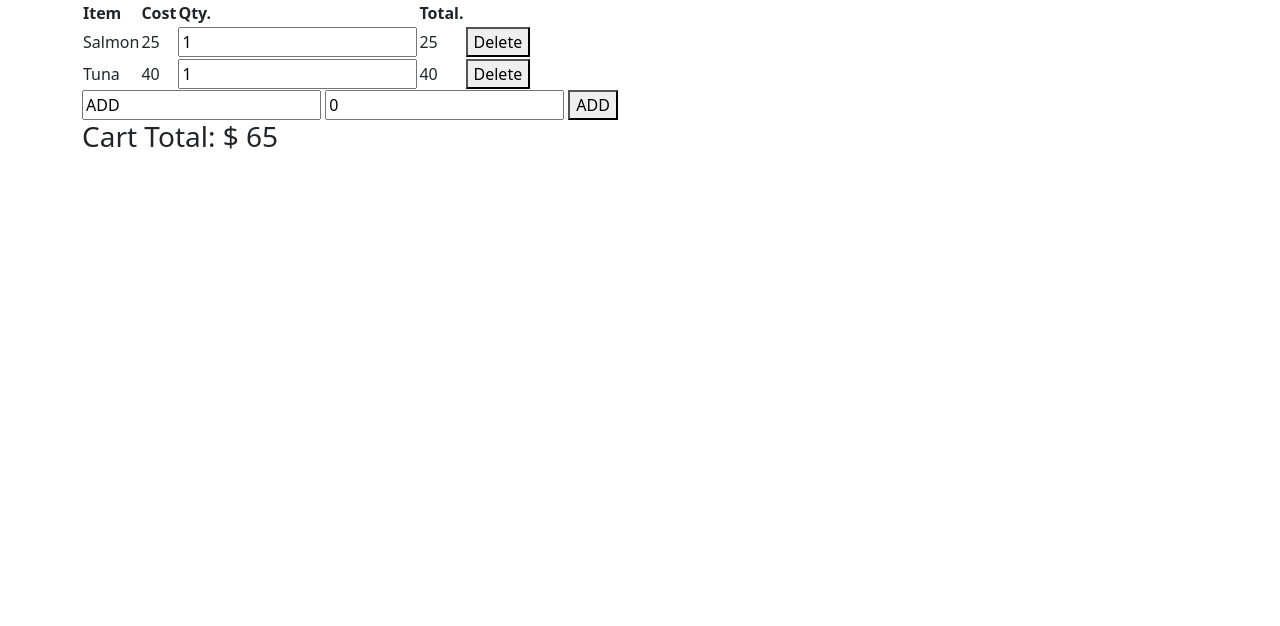
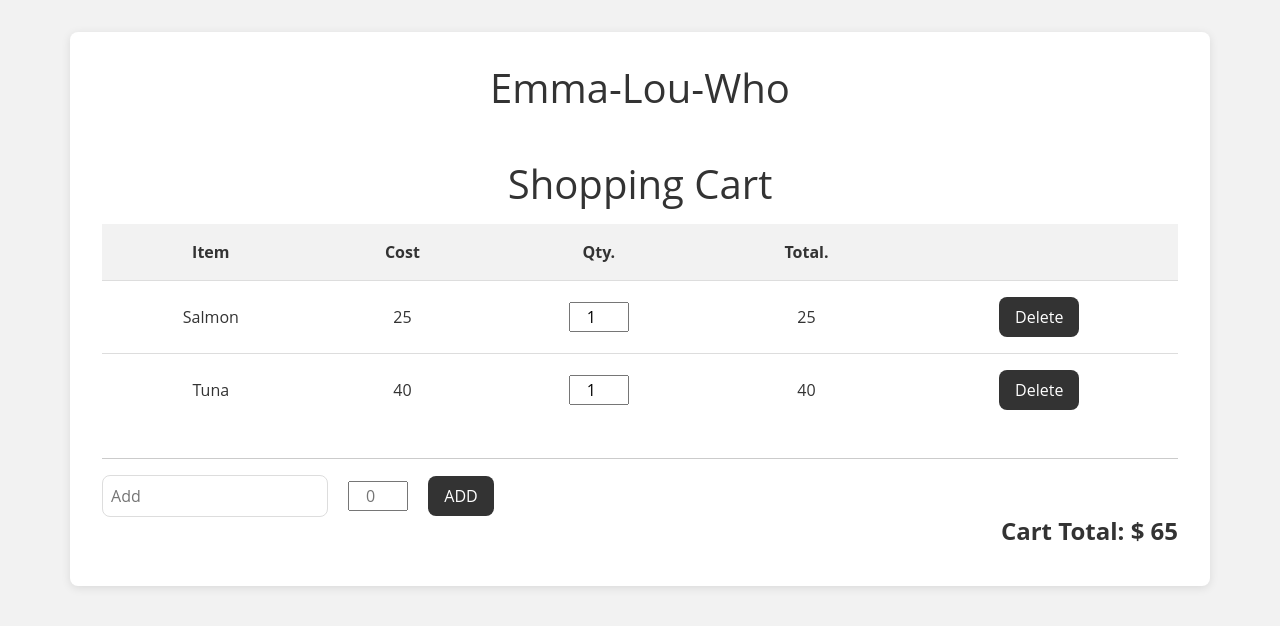
Before and after one commit to Emmah-lou/shopping-cart2.0, a plain HTML site: page index.html in a window 1280 px wide. Drawn offline with nearby package versions, Linux system fonts and the light colour scheme.

Commit message:
styling added

```diff
--- a/index.html
+++ b/index.html
@@ -10,7 +10,7 @@
   <script src="https://code.jquery.com/jquery-3.3.1.min.js" integrity="sha256-FgpCb/KJQlLNfOu91ta32o/NMZxltwRo8QtmkMRdAu8=" crossorigin="anonymous"></script>
   <!--Font-Awesome-->
   <link rel="stylesheet" href="https://cdnjs.cloudflare.com/ajax/libs/font-awesome/6.2.0/css/all.min.css" integrity="sha512-xh6O/CkQoPOWDdYTDqeRdPCVd1SpvCA9XXcUnZS2FmJNp1coAFzvtCN9BmamE+4aHK8yyUHUSCcJHgXloTyT2A==" crossorigin="anonymous" referrerpolicy="no-referrer" />
-
+  <link rel="stylesheet" type="text/css" href="styles.css">
 
   <title>Document</title>
 
@@ -18,8 +18,10 @@
 <body>
   <div class="container">
     <div class="row">
-      <div class="col-12">
-        <table>
+      <h1>Emma-Lou-Who</h1>
+      <div id="shopping-cart-box" class="col-12">
+        <h1>Shopping Cart</h1>
+        <table id="shopping-cart-table">
           <thead>
             <tr class="column-title">
               <th scope="col">Item</th>
@@ -46,9 +48,10 @@
             </tr>
           </tbody>
         </table>
+        <hr>
         <form id="btn-add">
-          <input type="text" value="ADD" name="name-of-item" required>
-          <input type="number" value="0" name="cost-of-item" required>
+          <input class="new-item" type="text" placeholder="Add" name="name-of-item" required>
+          <input class="new-item-cost" type="number"  name="cost-of-item" placeholder="0" required>
           <button>ADD</button>
         </form>
         <div>
--- a/script.js
+++ b/script.js
@@ -1,21 +1,12 @@
-
-
 let updateItemTotal = function() {
   $('tbody tr').each(function(i, ele) {
-
-    // getting individual cost and quantity
     let costPerItem = parseFloat($(ele).children('.cost').text());
     let quanity = parseFloat($(ele).find('.qty').val());
-    //console.log(costPerItem, quanity);
 
-    // getting total cost per item
     let itemTotal = costPerItem * quanity;
 
-    // injecting hmtl into the total column
     $(ele).children('.total').html(itemTotal);
-
     return itemTotal;
-
   });
 };
 
@@ -29,19 +20,15 @@ let updateGrandTotal = function() {
   $('tbody tr').each(function(i, ele) {
     let total = parseFloat($(ele).children('.total').text());
     grandTotals.push(total);
-    //console.log(grandTotals);
-
     cartTotal = grandTotals.reduce(sum);
-    //console.log(cartTotal);
     return cartTotal;
   });
   $('#cart-Total').text(`Cart Total: $ ${cartTotal}`);
 };
 
 let checkForMaxItems = function() {
-  let maxItems = 3;
+  let maxItems = 15;
   let currentItems = $('tbody .item').length;
-  //console.log(currentItems);
   if (currentItems >= maxItems) {
     $('#btn-add').hide();
   } else if (currentItems < maxItems) {
@@ -58,10 +45,9 @@ $(document).on('click', '#btn-delete', function() {
 
 $('#btn-add').on('submit', function(event) {
   event.preventDefault();
+
   let newItemName = $(this).children('[name=name-of-item]').val();
   let newItemCost = $(this).children('[name=cost-of-item]').val();
-  //console.log(newItemName, newItemCost);
-
 
   $('tbody').append('<tr>' +
   '<td class="item">' + newItemName + '</td>' +
@@ -69,23 +55,20 @@ $('#btn-add').on('submit', function(event) {
   '<td>' + '<input class="qty" type="number" value="1">' + '</td>' +
   '<td class="total">' + '</td>' +
   '<td class="btn-delete">' + '<button id="btn-delete">Delete</button>' + '</td>' + '</tr>');
+
   updateItemTotal();
   updateGrandTotal();
+
   $(this).children('[name=name-of-item]').val('');
   $(this).children('[name=cost-of-item]').val('');
   checkForMaxItems();
 });
 
 $(document).ready(function() {
-  // Your code here
-  //console.log(cartTotal);
   updateItemTotal();
   updateGrandTotal();
   $('.qty').on('input', function() {
-
     updateItemTotal();
     updateGrandTotal();
-
   });
-
 });
--- a/styles.css
+++ b/styles.css
@@ -0,0 +1,107 @@
+/* #shopping-cart-table {
+  text-align: center;
+
+}
+
+#shopping-cart-box {
+  display: flex;
+  justify-content: center;
+  flex-direction: column;
+  align-items: center;
+  width: 750px;
+  margin: 25px auto;
+  text-align: center;
+  border: 1px solid #000;
+  padding: 10px;
+  border-radius: 10px;
+  background-color: beige;
+  box-shadow: rgb(red, green, blue);
+}
+h1 {
+  text-align: center;
+}
+
+ */
+
+
+ body {
+  font-family: 'Open Sans', sans-serif;
+  background-color: #f2f2f2;
+  color: #333;
+}
+
+h1 {
+  font-size: 2.5rem;
+  margin-bottom: 1rem;
+  text-align: center;
+}
+
+.container {
+  margin: 2rem auto;
+  background-color: #fff;
+  padding: 2rem;
+  border-radius: 0.5rem;
+  box-shadow: 0px 2px 10px rgba(0, 0, 0, 0.1);
+}
+
+#shopping-cart-box {
+  margin-top: 2rem;
+}
+
+table {
+  width: 100%;
+  border-collapse: collapse;
+  margin-bottom: 2rem;
+}
+
+th, td {
+  padding: 1rem;
+  text-align: center;
+  border-bottom: 1px solid #ddd;
+}
+
+th {
+  background-color: #f2f2f2;
+}
+
+tr:last-of-type td {
+  border-bottom: none;
+}
+
+input[type="number"] {
+  width: 60px;
+  text-align: center;
+}
+
+button {
+  background-color: #333;
+  color: #fff;
+  padding: 0.5rem 1rem;
+  border: none;
+  border-radius: 0.5rem;
+  cursor: pointer;
+  transition: background-color 0.2s ease-in-out;
+}
+
+button:hover {
+  background-color: #666;
+}
+
+.new-item {
+  margin-right: 1rem;
+  padding: 0.5rem;
+  border: 1px solid #ddd;
+  border-radius: 0.5rem;
+}
+
+.new-item-cost {
+  margin-right: 1rem;
+  width: 80px;
+  text-align: center;
+}
+
+#cart-Total {
+  text-align: right;
+  font-weight: bold;
+  font-size: 1.5rem;
+}
```
